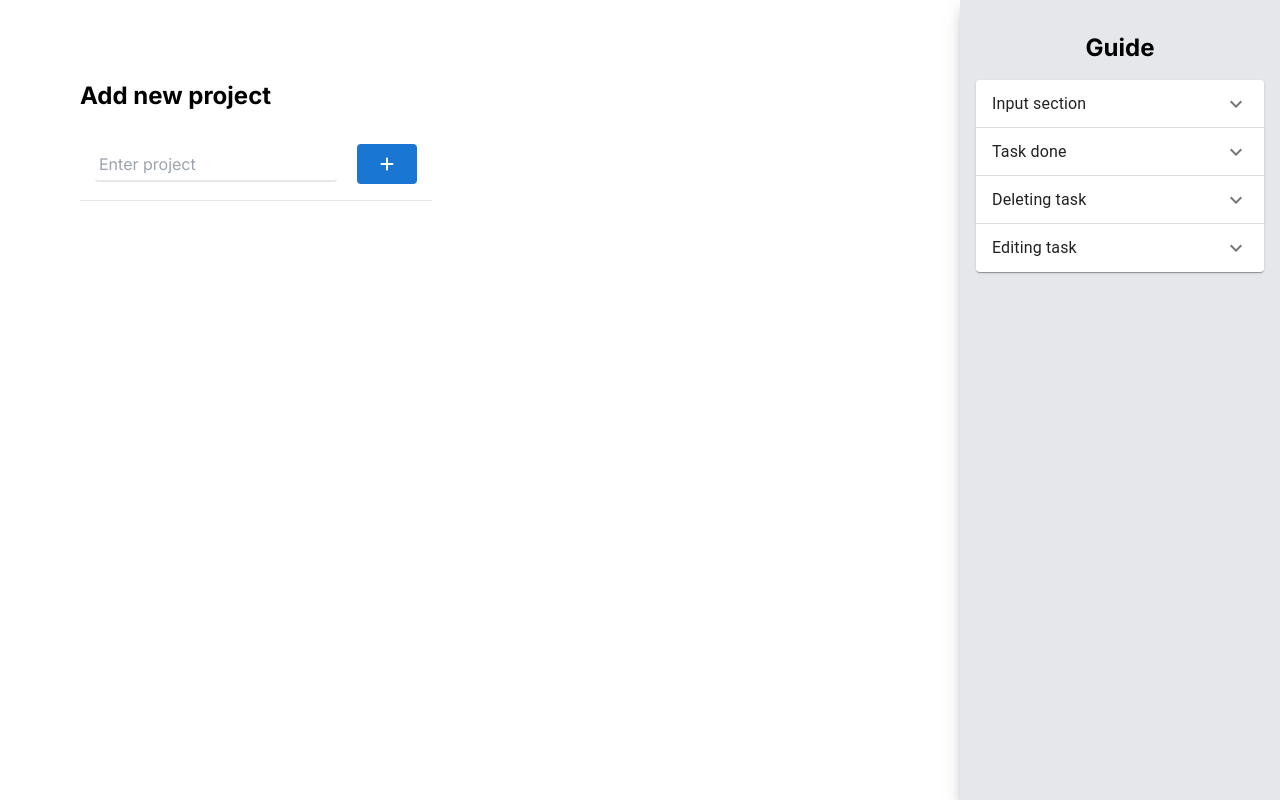
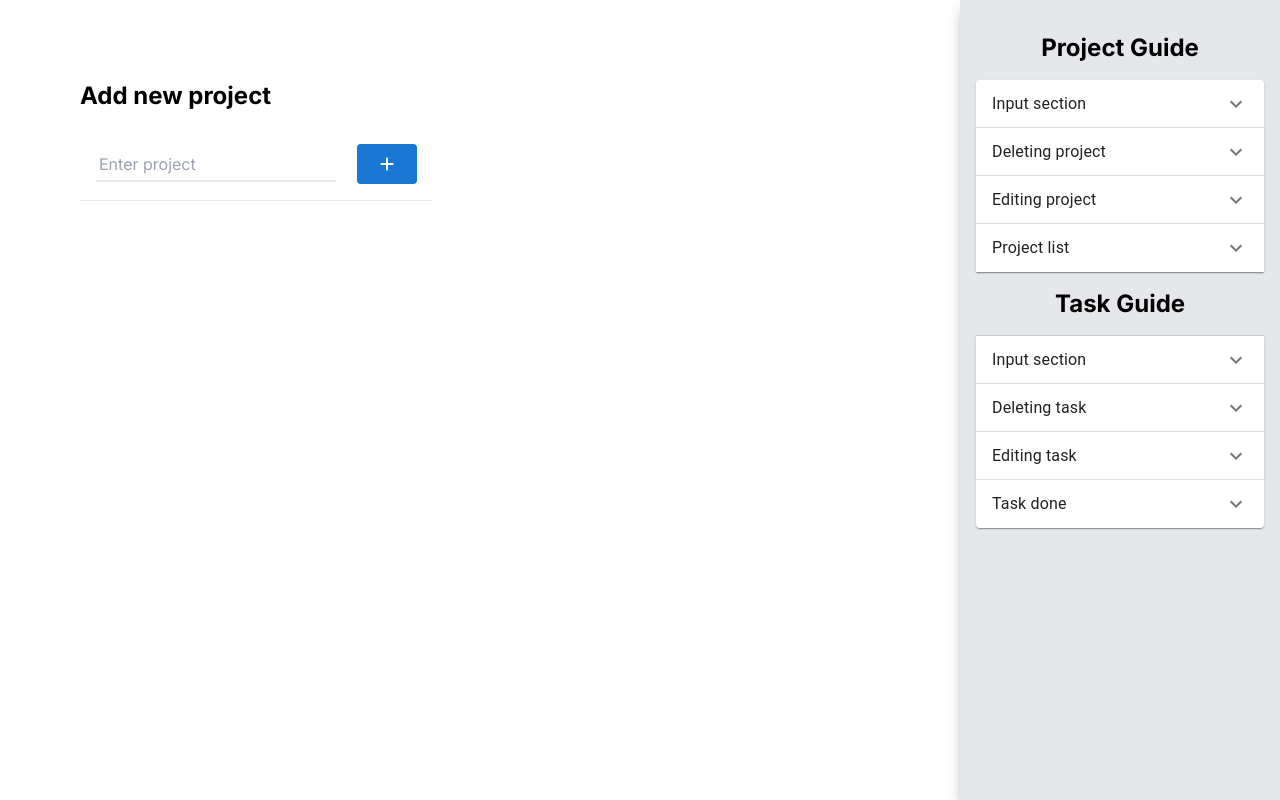
Before and after one commit to limanovic/to-do-list, a Next.js app: page / in a window 1280 px wide. Built offline with nearby package versions, Linux system fonts and the light colour scheme.

Commit message:
Test improved

```diff
--- a/src/app/components/Test.tsx
+++ b/src/app/components/Test.tsx
@@ -1,4 +1,4 @@
-import { faPlus, faFilePen, faTrash, faCheck } from '@fortawesome/free-solid-svg-icons';
+import { faPlus, faFilePen, faTrash, faCheck, faList } from '@fortawesome/free-solid-svg-icons';
 import { FontAwesomeIcon } from '@fortawesome/react-fontawesome';
 import { Button } from '@mui/material';
 import Accordion from '@mui/material/Accordion';
@@ -15,10 +15,106 @@ export default function Test() {
         setExpanded(isExpanded ? panel : false);
     };
     return (
+        <>
             <div className="w-1/4 p-4 bg-gray-200 min-h-screen shadow-lg shadow-gray-500/50 leading-7">
-            <h1 className="text-2xl font-bold mb-4 pt-4 text-center">Guide</h1>
+                <h1 className="text-2xl font-bold mb-4 pt-4 text-center">Project Guide</h1>
                 <Accordion expanded={expanded === 'panel1'} onChange={handleChange('panel1')}>
-                <AccordionSummary expandIcon={<ExpandMoreIcon />} aria-controls="panel1bh-content" id="panel1bh-header">
+                    <AccordionSummary
+                        expandIcon={<ExpandMoreIcon />}
+                        aria-controls="panel1bh-content"
+                        id="panel1bh-header">
+                        <Typography sx={{ width: '50%', flexShrink: 0 }}>Input section</Typography>
+                    </AccordionSummary>
+                    <AccordionDetails>
+                        <Typography>
+                            Enter your project in the text input. When you press <b>Enter</b> or click the{' '}
+                            <button type="submit" className="bg-[#1976D2] w-[60px] text-white rounded">
+                                <FontAwesomeIcon icon={faPlus} />
+                            </button>
+                            , a project will be added to the list below the input along with a Delete, Edit and list
+                            buttons.
+                        </Typography>
+                    </AccordionDetails>
+                </Accordion>
+                <Accordion expanded={expanded === 'panel3'} onChange={handleChange('panel3')}>
+                    <AccordionSummary
+                        expandIcon={<ExpandMoreIcon />}
+                        aria-controls="panel3bh-content"
+                        id="panel3bh-header">
+                        <Typography sx={{ width: '50%', flexShrink: 0 }}>Deleting project</Typography>
+                    </AccordionSummary>
+                    <AccordionDetails>
+                        <Typography>
+                            When you click the{' '}
+                            <Button variant="outlined" color="error">
+                                <FontAwesomeIcon icon={faTrash} />
+                            </Button>
+                            , a confirmation modal asks you to confirm. Are you sure? If you choose{' '}
+                            <button className="w-20 rounded border border-gray-300">Yes</button>, project is removed
+                            from the list; if you choose{' '}
+                            <button className="w-20 rounded border border-gray-300">No</button>, the project remains on
+                            list. When there are two or more projects listed,{' '}
+                            <Button variant="outlined" color="error">
+                                Delete all
+                            </Button>{' '}
+                            appears. A confirmation modal asks you whether you are sure when you click it. All projects
+                            are removed from the list if you choose{' '}
+                            <button className="w-20 rounded border border-gray-300">Yes</button>; if you choose{' '}
+                            <button className="w-20 rounded border border-gray-300">No</button>, the modal disappears
+                            and the list stays the same.
+                        </Typography>
+                    </AccordionDetails>
+                </Accordion>
+                <Accordion expanded={expanded === 'panel4'} onChange={handleChange('panel4')}>
+                    <AccordionSummary
+                        expandIcon={<ExpandMoreIcon />}
+                        aria-controls="panel4bh-content"
+                        id="panel4bh-header">
+                        <Typography sx={{ width: '50%', flexShrink: 0 }}>Editing project</Typography>
+                    </AccordionSummary>
+                    <AccordionDetails>
+                        <Typography>
+                            The{' '}
+                            <button type="submit" className="bg-[#1976D2] w-[60px] text-white rounded">
+                                <FontAwesomeIcon icon={faPlus} />
+                            </button>{' '}
+                            is replaced by the <button className="p-1 bg-[#2E7D32] text-white rounded">Save</button>{' '}
+                            button when the{' '}
+                            <button type="submit" className="w-[60px] border border-[#1976D2] text-[#1976D2] rounded">
+                                <FontAwesomeIcon icon={faFilePen} />
+                            </button>
+                            button is selected, and the project appears in the input ready for editing. When you click{' '}
+                            <button className="p-1 bg-[#2E7D32] text-white rounded">Save</button>, a confirmation modal
+                            window asks window asks you if you are sure. If you select{' '}
+                            <button className="w-20 rounded border border-gray-300">Yes</button>, the project name is
+                            changed; you select <button className="w-20 rounded border border-gray-300">No</button>, it
+                            remains unchanged and you can continue editing.
+                        </Typography>
+                    </AccordionDetails>
+                </Accordion>
+                <Accordion expanded={expanded === 'panel2'} onChange={handleChange('panel2')}>
+                    <AccordionSummary
+                        expandIcon={<ExpandMoreIcon />}
+                        aria-controls="panel2bh-content"
+                        id="panel2bh-header">
+                        <Typography sx={{ width: '50%', flexShrink: 0 }}>Project list</Typography>
+                    </AccordionSummary>
+                    <AccordionDetails>
+                        <Typography>
+                            If there are any tasks for that project, they are displayed when{' '}
+                            <button className="text-[#1976D2] border border-[#1976D2] w-[40px] rounded">
+                                <FontAwesomeIcon icon={faList} />
+                            </button>{' '}
+                            is pressed; otherwise, input for entering tasks appears.
+                        </Typography>
+                    </AccordionDetails>
+                </Accordion>
+                <h1 className="text-2xl font-bold mb-4 pt-4 text-center">Task Guide</h1>
+                <Accordion expanded={expanded === 'panel5'} onChange={handleChange('panel5')}>
+                    <AccordionSummary
+                        expandIcon={<ExpandMoreIcon />}
+                        aria-controls="panel5bh-content"
+                        id="panel5bh-header">
                         <Typography sx={{ width: '50%', flexShrink: 0 }}>Input section</Typography>
                     </AccordionSummary>
                     <AccordionDetails>
@@ -32,14 +128,74 @@ export default function Test() {
                         </Typography>
                     </AccordionDetails>
                 </Accordion>
-            <Accordion expanded={expanded === 'panel2'} onChange={handleChange('panel2')}>
-                <AccordionSummary expandIcon={<ExpandMoreIcon />} aria-controls="panel2bh-content" id="panel2bh-header">
+                <Accordion expanded={expanded === 'panel7'} onChange={handleChange('panel7')}>
+                    <AccordionSummary
+                        expandIcon={<ExpandMoreIcon />}
+                        aria-controls="panel7bh-content"
+                        id="panel7bh-header">
+                        <Typography sx={{ width: '50%', flexShrink: 0 }}>Deleting task</Typography>
+                    </AccordionSummary>
+                    <AccordionDetails>
+                        <Typography>
+                            When you click the{' '}
+                            <Button variant="outlined" color="error">
+                                <FontAwesomeIcon icon={faTrash} />
+                            </Button>
+                            , a confirmation modal asks you to confirm. Are you sure? If you choose{' '}
+                            <button className="w-20 rounded border border-gray-300">Yes</button>, item is removed from
+                            the list; if you you choose{' '}
+                            <button className="w-20 rounded border border-gray-300">No</button>, the task remains on
+                            list. When there are two or more tasks listed,{' '}
+                            <Button variant="outlined" color="error">
+                                Delete all
+                            </Button>{' '}
+                            appears. A confirmation modal asks you whether you are sure when you click it. All tasks are
+                            removed from the list if you choose{' '}
+                            <button className="w-20 rounded border border-gray-300">Yes</button>; if you choose{' '}
+                            <button className="w-20 rounded border border-gray-300">No</button>, the modal disappears
+                            and the list stays the same.
+                        </Typography>
+                    </AccordionDetails>
+                </Accordion>
+                <Accordion expanded={expanded === 'panel8'} onChange={handleChange('panel8')}>
+                    <AccordionSummary
+                        expandIcon={<ExpandMoreIcon />}
+                        aria-controls="panel8bh-content"
+                        id="panel8bh-header">
+                        <Typography sx={{ width: '50%', flexShrink: 0 }}>Editing task</Typography>
+                    </AccordionSummary>
+                    <AccordionDetails>
+                        <Typography>
+                            The{' '}
+                            <button type="submit" className="bg-[#1976D2] w-[60px] text-white rounded">
+                                <FontAwesomeIcon icon={faPlus} />
+                            </button>{' '}
+                            is replaced by the <button className="p-1 bg-[#2E7D32] text-white rounded">Save</button>{' '}
+                            button when the{' '}
+                            <button type="submit" className="w-[60px] border border-[#1976D2] text-[#1976D2] rounded">
+                                <FontAwesomeIcon icon={faFilePen} />
+                            </button>
+                            button is selected, and the task appears in the input ready for editing. When you click{' '}
+                            <button className="p-1 bg-[#2E7D32] text-white rounded">Save</button>, a confirmation modal
+                            window asks window asks you if you are sure. If you select{' '}
+                            <button className="w-20 rounded border border-gray-300">Yes</button>, the task is changed;
+                            you select <button className="w-20 rounded border border-gray-300">No</button>, it remains
+                            unchanged and you can continue editing.
+                        </Typography>
+                    </AccordionDetails>
+                </Accordion>
+                <Accordion expanded={expanded === 'panel6'} onChange={handleChange('panel6')}>
+                    <AccordionSummary
+                        expandIcon={<ExpandMoreIcon />}
+                        aria-controls="panel6bh-content"
+                        id="panel6bh-header">
                         <Typography sx={{ width: '50%', flexShrink: 0 }}>Task done</Typography>
                     </AccordionSummary>
                     <AccordionDetails>
                         <Typography>
-                        When <button className="text-[#1976D2] border border-[#1976D2] w-[60px] rounded">Done</button>{' '}
-                        is clicked, the task turns <b className="font-normal bg-green-300">green</b> and{' '}
+                            When{' '}
+                            <button className="text-[#1976D2] border border-[#1976D2] w-[60px] rounded">Done</button> is
+                            clicked, the task turns <b className="font-normal bg-green-300">green</b> and{' '}
                             <button className="text-[#1976D2]">
                                 <FontAwesomeIcon icon={faCheck} />
                             </button>{' '}
@@ -53,55 +209,7 @@ export default function Test() {
                         </Typography>
                     </AccordionDetails>
                 </Accordion>
-            <Accordion expanded={expanded === 'panel3'} onChange={handleChange('panel3')}>
-                <AccordionSummary expandIcon={<ExpandMoreIcon />} aria-controls="panel3bh-content" id="panel3bh-header">
-                    <Typography sx={{ width: '50%', flexShrink: 0 }}>Deleting task</Typography>
-                </AccordionSummary>
-                <AccordionDetails>
-                    <Typography>
-                        When you click the{' '}
-                        <Button variant="outlined" color="error">
-                            <FontAwesomeIcon icon={faTrash} />
-                        </Button>
-                        , a confirmation modal asks you to confirm. Are you sure? If you choose{' '}
-                        <button className="w-20 rounded border border-gray-300">Yes</button>, item is removed from the
-                        list; if you you choose <button className="w-20 rounded border border-gray-300">No</button>, the
-                        task remains on task remains on list. When there are two or more tasks listed,{' '}
-                        <Button variant="outlined" color="error">
-                            Delete all
-                        </Button>{' '}
-                        appears. A confirmation modal asks you whether you are sure when you click it. All tasks are
-                        removed from the list if you choose{' '}
-                        <button className="w-20 rounded border border-gray-300">Yes</button>; if you choose{' '}
-                        <button className="w-20 rounded border border-gray-300">No</button>, the modal disappears and
-                        the list stays the same.
-                    </Typography>
-                </AccordionDetails>
-            </Accordion>
-            <Accordion expanded={expanded === 'panel4'} onChange={handleChange('panel4')}>
-                <AccordionSummary expandIcon={<ExpandMoreIcon />} aria-controls="panel4bh-content" id="panel4bh-header">
-                    <Typography sx={{ width: '50%', flexShrink: 0 }}>Editing task</Typography>
-                </AccordionSummary>
-                <AccordionDetails>
-                    <Typography>
-                        The{' '}
-                        <button type="submit" className="bg-[#1976D2] w-[60px] text-white rounded">
-                            <FontAwesomeIcon icon={faPlus} />
-                        </button>{' '}
-                        is replaced by the <button className="p-1 bg-[#2E7D32] text-white rounded">Save</button> button
-                        when the{' '}
-                        <button type="submit" className="w-[60px] border border-[#1976D2] text-[#1976D2] rounded">
-                            <FontAwesomeIcon icon={faFilePen} />
-                        </button>
-                        button is selected, and the task appears in the input ready for editing. When you click{' '}
-                        <button className="p-1 bg-[#2E7D32] text-white rounded">Save</button>, a confirmation modal
-                        window asks window asks you if you are sure. If you select{' '}
-                        <button className="w-20 rounded border border-gray-300">Yes</button>, the task is changed; you
-                        select <button className="w-20 rounded border border-gray-300">No</button>, it remains unchanged
-                        and you can continue editing.
-                    </Typography>
-                </AccordionDetails>
-            </Accordion>
             </div>
+        </>
     );
 }
```
Lines whose indentation alone changed are shown as unchanged.
